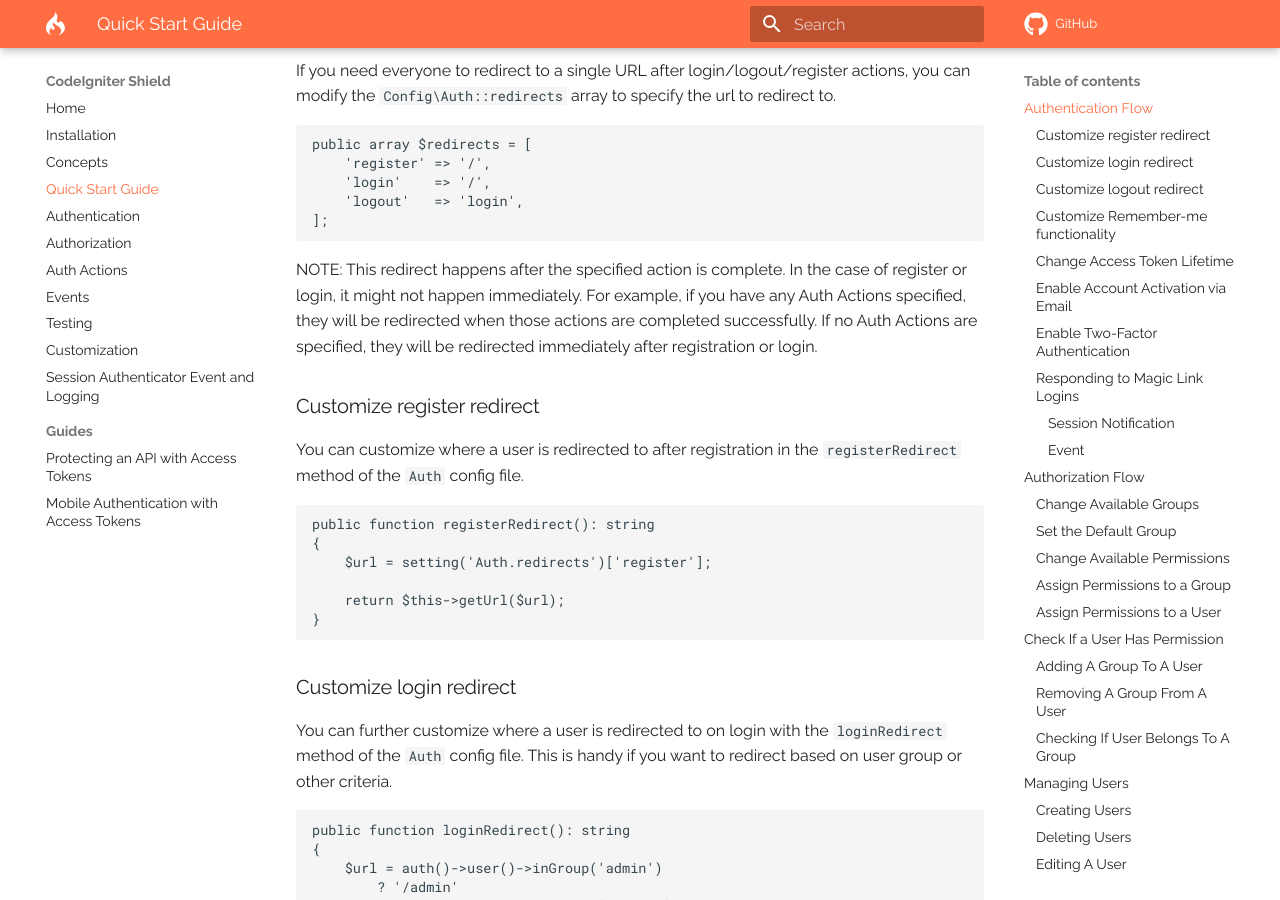
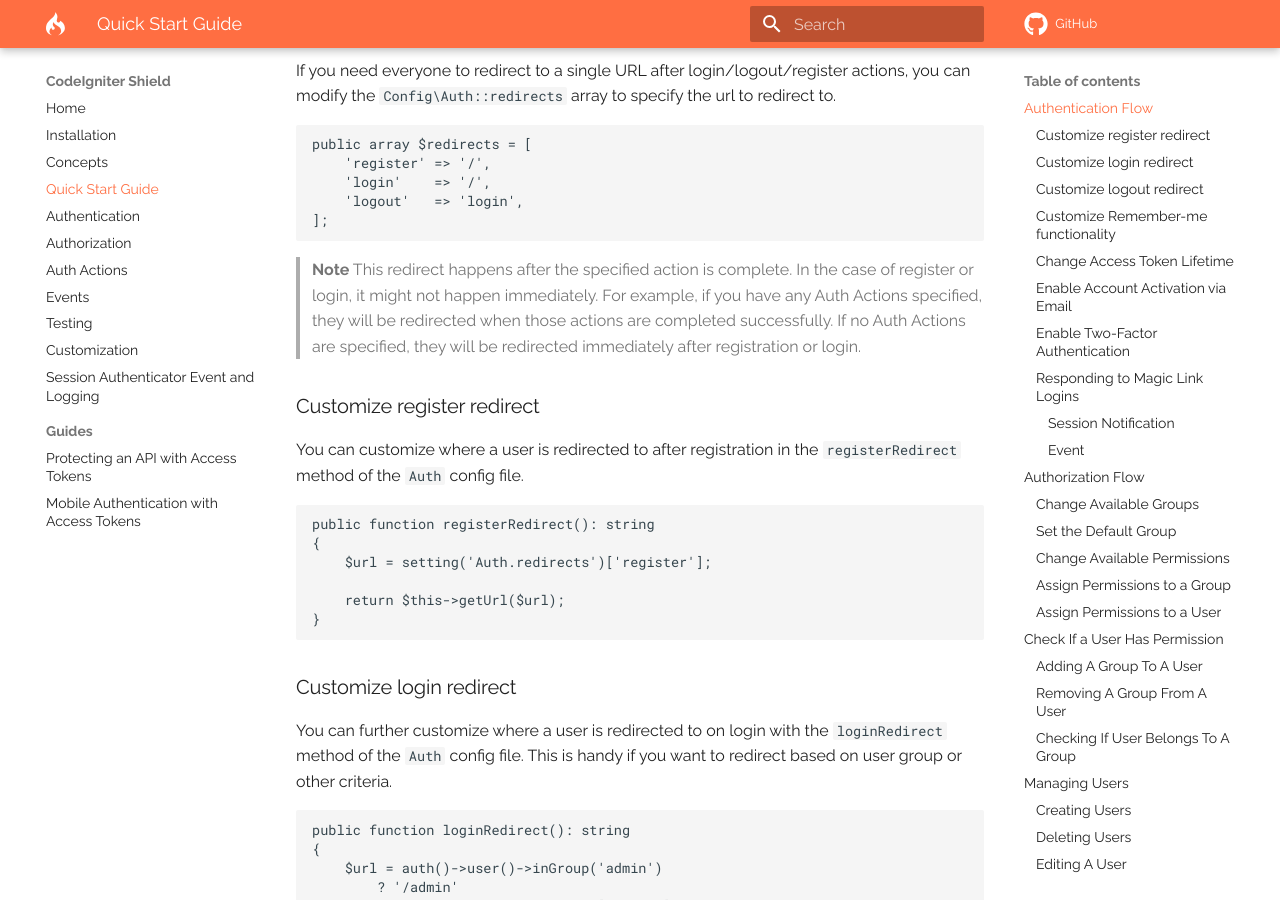
Before and after one commit to codeigniter4/shield, an MkDocs documentation site: the page built from docs/quickstart.md, in a window 1280 px wide and 900 px high, scrolled down 1272 px. Built offline with MkDocs 1.6.1 and Material for MkDocs 9.7.7, drawn with Linux system fonts in a browser that asks for light colours; comment, search, counter and statistics services are not loaded; a style sheet for code colours, icons or effects is not loaded; part of the change alters nothing that is shown; some of the changed text lies outside the part shown.

````diff
--- a/docs/quickstart.md
+++ b/docs/quickstart.md
@@ -2,7 +2,7 @@
 
 Learning any new authentication system can be difficult, especially as they get more flexible and sophisticated. This guide is intended to provide short examples for common actions you'll take when working with Shield. It is not intended to be the exhaustive documentation for each section. That's better handled through the area-specific doc files.
 
-NOTE: The examples assume that you have run the setup script and that you have copies of the `Auth` and `AuthGroups` config files in your application's `app/Config` folder.
+> **Note** The examples assume that you have run the setup script and that you have copies of the `Auth` and `AuthGroups` config files in your application's `app/Config` folder.
 
 - [Quick Start Guide](#quick-start-guide)
   - [Authentication Flow](#authentication-flow)
@@ -43,7 +43,7 @@ public array $redirects = [
 ];
 ```
 
-NOTE: This redirect happens after the specified action is complete. In the case of register or login, it might not happen immediately. For example, if you have any Auth Actions specified, they will be redirected when those actions are completed successfully. If no Auth Actions are specified, they will be redirected immediately after registration or login.
+> **Note** This redirect happens after the specified action is complete. In the case of register or login, it might not happen immediately. For example, if you have any Auth Actions specified, they will be redirected when those actions are completed successfully. If no Auth Actions are specified, they will be redirected immediately after registration or login.
 
 ### Customize register redirect
 
@@ -327,7 +327,7 @@ $users = model('UserModel');
 $users->delete($user->id, true);
 ```
 
-NOTE: The User rows use [soft deletes](https://codeigniter.com/user_guide/models/model.html#usesoftdeletes) so they are not actually deleted from the database unless the second parameter is `true`, like above.
+> **Note** The User rows use [soft deletes](https://codeigniter.com/user_guide/models/model.html#usesoftdeletes) so they are not actually deleted from the database unless the second parameter is `true`, like above.
 
 ### Editing A User
 
````
